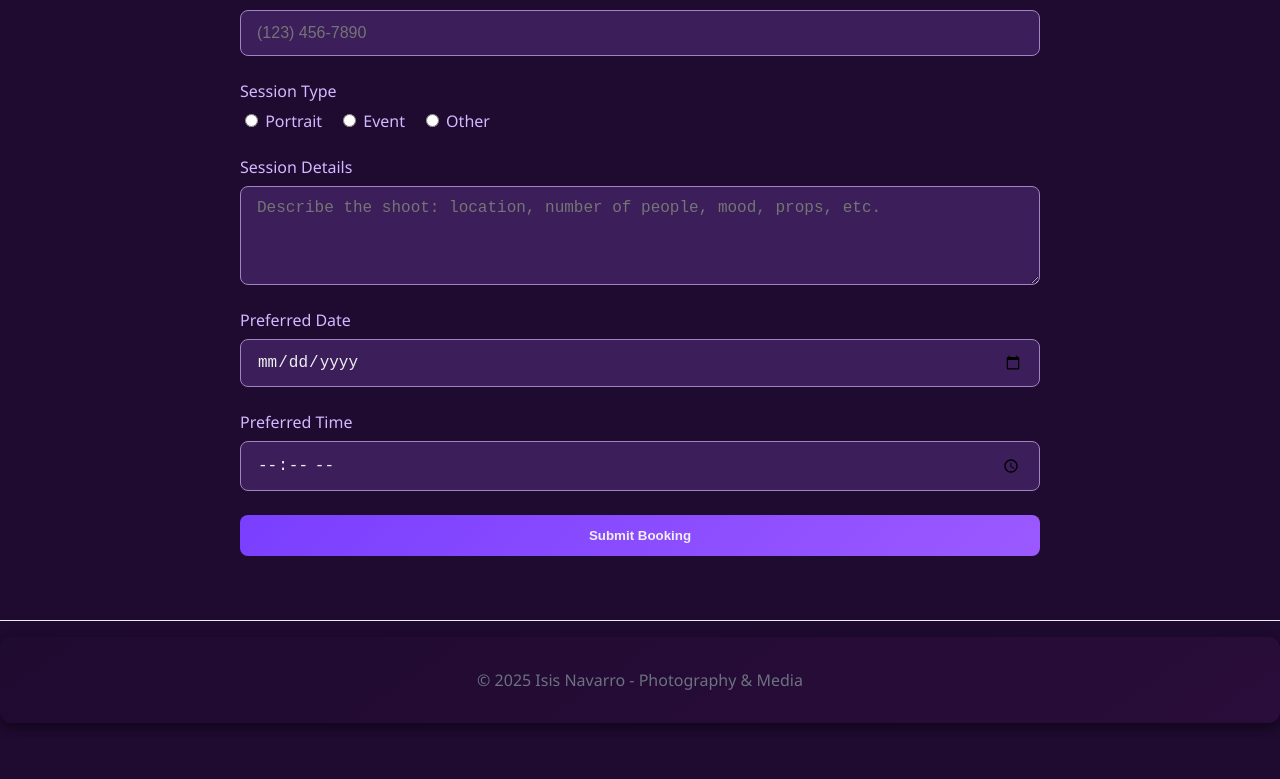
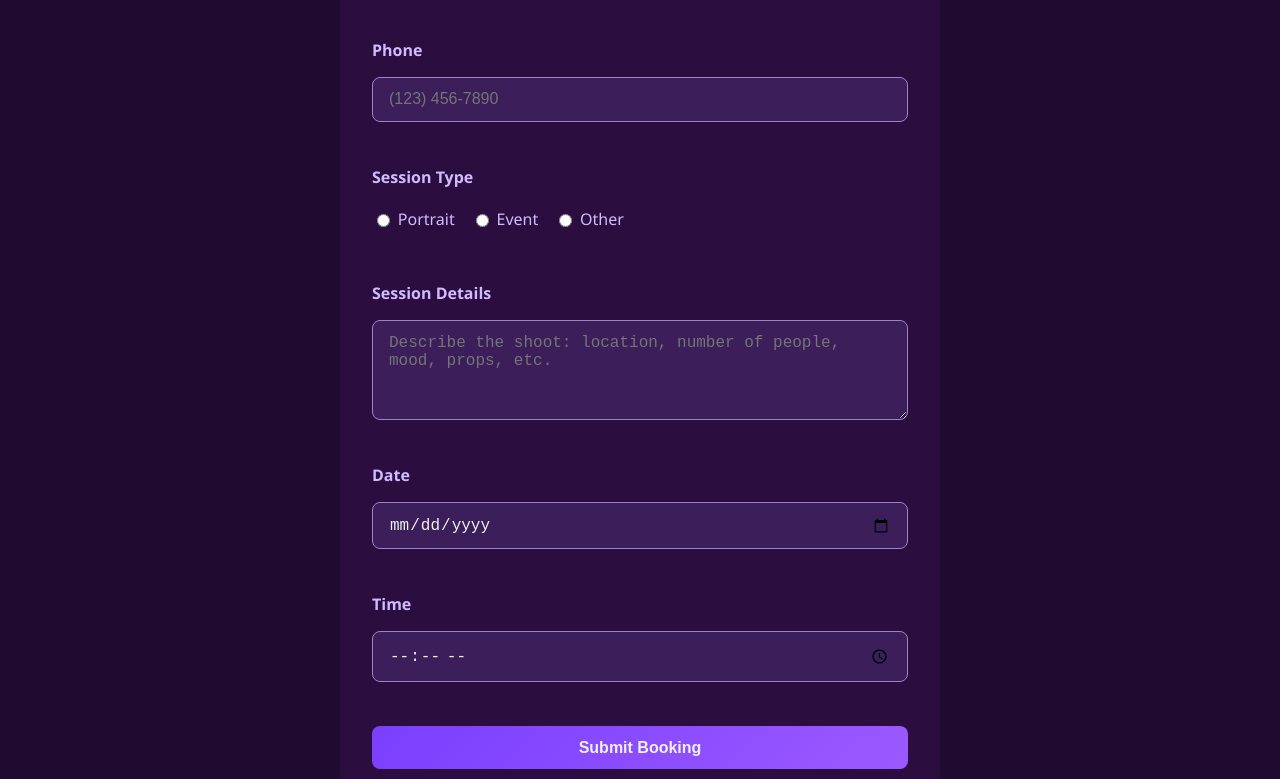
Before and after one commit to IsisXN/ITMD-543-Final-, a Vue app in the folder my-vue-project/: page /bookings in a window 1280 px wide. Shown: the part 421-1200 px from the top of the page. Before the commit the page ends 1160 px from the top, so only its background shows below. Built offline with nearby package versions, Linux system fonts and the light colour scheme.

Commit message:
Update Bookings.vue

```diff
--- a/my-vue-project/src/pages/Bookings.vue
+++ b/my-vue-project/src/pages/Bookings.vue
@@ -3,6 +3,7 @@
     <h1>Book a Session</h1>
 
     <form @submit.prevent="submitForm" class="bookings-form">
+
       <!-- Name -->
       <div class="form-group">
         <label for="name">Name</label>
@@ -39,107 +40,146 @@
 
       <!-- Date -->
       <div class="form-group">
-        <label for="date">Preferred Date</label>
-        <input id="date" type="date" v-model="form.date" />
+        <label>Date</label>
+        <input type="date" v-model="form.date" />
       </div>
 
       <!-- Time -->
       <div class="form-group">
-        <label for="time">Preferred Time</label>
-        <input id="time" type="time" v-model="form.time" />
+        <label>Time</label>
+        <input type="time" v-model="form.time" />
       </div>
 
-      <button type="submit">Submit Booking</button>
+      <!-- Submit Button -->
+      <div class="form-group">
+        <button type="submit" :disabled="!isFormComplete">Submit Booking</button>
+      </div>
+
     </form>
   </div>
 </template>
 
 <script>
 export default {
-  name: "Bookings",
   data() {
     return {
       form: {
-        name: "",
-        email: "",
-        phone: "",
-        type: "",
-        details: "",
-        date: "",
-        time: ""
+        name: '',
+        email: '',
+        phone: '',
+        type: '',
+        details: '',
+        date: '',
+        time: ''
       }
-    };
+    }
+  },
+  computed: {
+    isFormComplete() {
+      return this.form.name &&
+             this.form.email &&
+             this.form.phone &&
+             this.form.type &&
+             this.form.details &&
+             this.form.date &&
+             this.form.time;
+    }
   },
   methods: {
     submitForm() {
-      alert(`Booking submitted for ${this.form.name} on ${this.form.date} at ${this.form.time}!`);
-      // Reset form
-      this.form = {
-        name: "",
-        email: "",
-        phone: "",
-        type: "",
-        details: "",
-        date: "",
-        time: ""
-      };
+      if (this.isFormComplete) {
+        alert('Booking submitted successfully!');
+      } else {
+        alert('Please fill out all fields before submitting.');
+      }
     }
   }
-};
+}
 </script>
 
 <style scoped>
 .page-container {
-  max-width: 800px;
-  margin: 0 auto;
+  max-width: 600px;
+  margin: auto;
   padding: 2rem;
-  color: #f0f0f0; /* text color for dark theme */
+  background-color: #2b0d3f; /* deep purple */
+  color: #f0f0f0;
+  border-radius: 10px;
+  box-sizing: border-box;
 }
 
-.bookings-form {
-  display: flex;
-  flex-direction: column;
-  gap: 1.5rem;
+h1 {
+  margin-bottom: 1.5rem;
+  text-align: center;
 }
 
 .form-group {
   display: flex;
   flex-direction: column;
-  gap: 0.5rem;
+  margin-bottom: 1.25rem;
+}
+
+label {
+  margin-bottom: 0.5rem;
+  font-weight: bold;
+}
+
+input, textarea {
+  width: 100%;
+  padding: 0.6rem;
+  border-radius: 6px;
+  border: 1px solid #ccc;
+  box-sizing: border-box;
+  font-size: 1rem;
+}
+
+textarea {
+  resize: vertical;
 }
 
 .radio-group {
   display: flex;
   gap: 1rem;
+  flex-wrap: wrap;
+  margin-top: 0.25rem;
 }
 
-.bookings-form input,
-.bookings-form textarea {
-  padding: 0.8rem 1rem;
-  border-radius: 8px;
-  border: 1px solid #a084c2;
-  background-color: #3b1e5a;
-  color: #f0f0f0;
+.radio-group label {
+  display: flex;
+  align-items: center;
+  gap: 0.3rem;
+  font-weight: normal;
 }
 
-.bookings-form input:focus,
-.bookings-form textarea:focus {
-  border-color: #7b3fa6;
-  outline: none;
-  box-shadow: 0 0 6px #7b3fa6;
+button {
+  width: 100%;
+  padding: 0.8rem 1.5rem;
+  border-radius: 8px;
+  background-color: #7b3fa6; /* deep purple button */
+  color: #f0f0f0;
+  font-weight: bold;
+  border: none;
+  cursor: pointer;
+  font-size: 1rem;
+  transition: background-color 0.2s;
 }
 
-.bookings-form button {
-  padding: 0.8rem 1.5rem;
-  border-radius: 8px;
-  background-color: #7b3fa6;
-  color: #f0f0f0;
-  font-weight: bold;
-  cursor: pointer;
-  border: none;
+button:disabled {
+  background-color: #a08bbf; /* lighter disabled color */
+  cursor: not-allowed;
 }
 
-.bookings-form button:hover {
-  background-color: #9b5fc0;
+button:hover:not(:disabled) {
+  background-color: #933cb0; /* slightly brighter on hover */
 }
 </style>
+
+.page-container {
+  max-width: 600px;
+  margin: auto;
+  padding: 3rem 2rem 2rem 2rem; /* increased top padding to move below navbar */
+  background-color: #2b0d3f; /* deep purple */
+  color: #f0f0f0;
+  border-radius: 10px;
+  box-sizing: border-box;
+}
```
